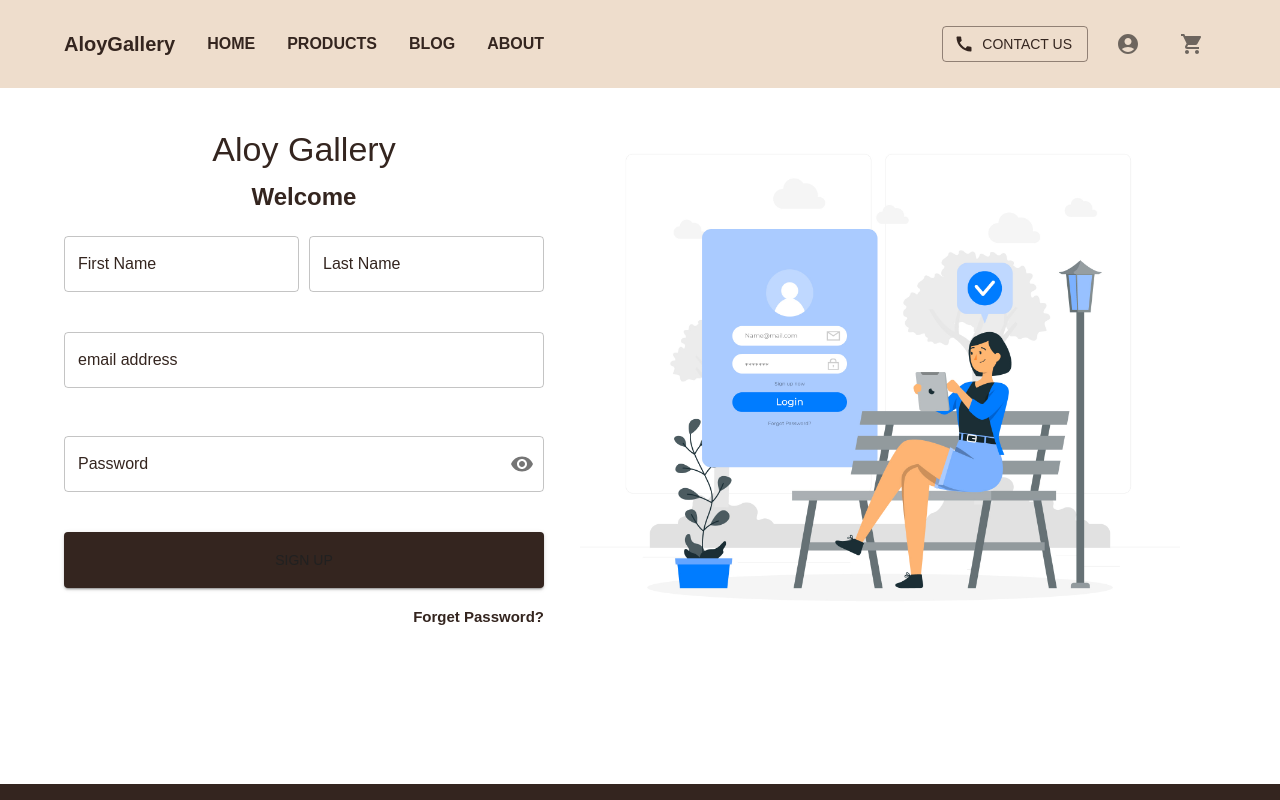
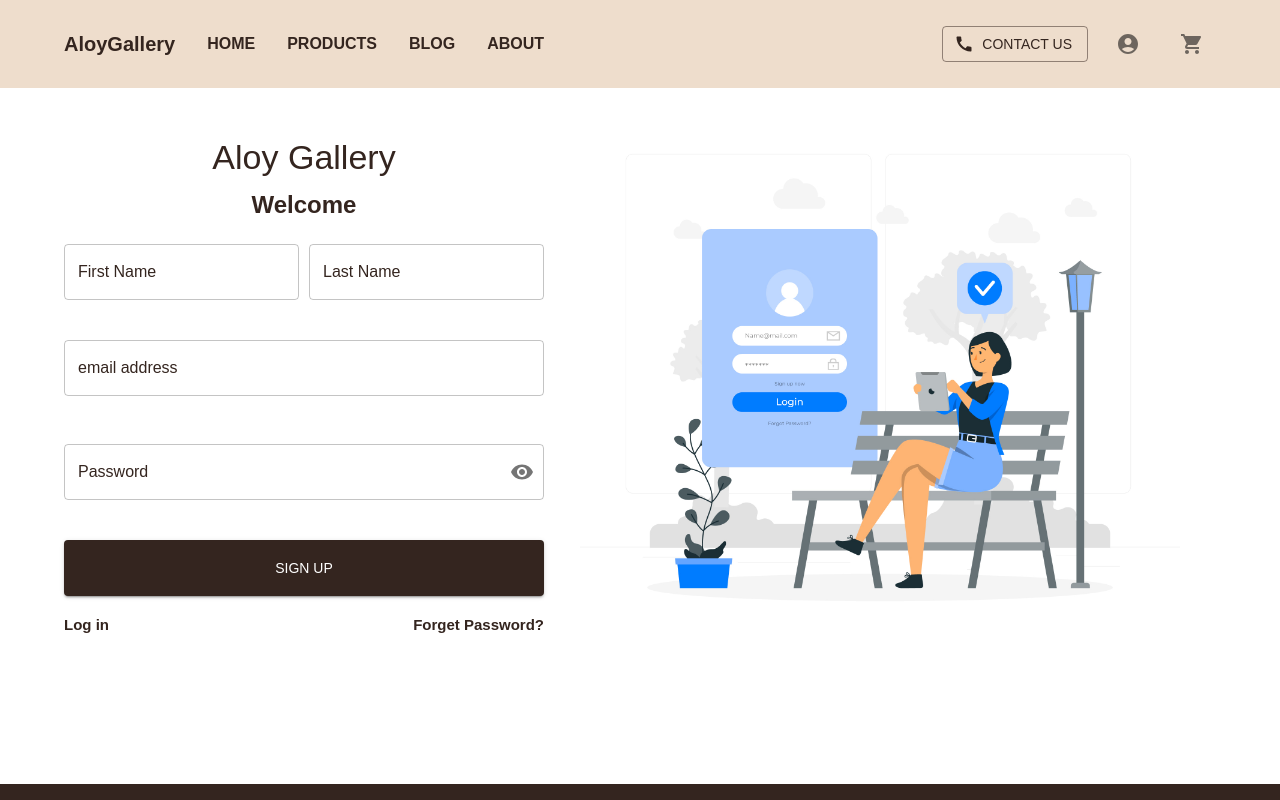
Before and after one commit to alamadrid01/e-commerce, a Next.js app: page /register in a window 1280 px wide. Shown: the top 800 px of the page. Built offline with nearby package versions, Linux system fonts and the light colour scheme.

Commit message:
Feat: Added error state to the login and register page

```diff
--- a/components/homepage-section/newsletter.tsx
+++ b/components/homepage-section/newsletter.tsx
@@ -12,10 +12,12 @@ import {
   IconButton
 } from "@mui/material";
 import { NearMe} from '@mui/icons-material/';
+import { ToastContainer, toast } from 'react-toastify';
+import 'react-toastify/dist/ReactToastify.css';
 
 const Newsletter = () => {
     const clickHandler = () =>{
-        alert("test")
+      toast("Thanks for subscribing");
     }
   return (
     <div>
@@ -38,6 +40,7 @@ const Newsletter = () => {
         <TextField
           placeholder="Email address"
           id="outlined-required"
+          type="email"
           label="Email Address"
           variant="outlined"
           sx={{ width: '50%', borderRadius: "12px" }}
@@ -54,6 +57,7 @@ const Newsletter = () => {
             ),
           }}
         />
+        <ToastContainer />
        </Stack>
       </Container>
       </Box>
--- a/package.json
+++ b/package.json
@@ -31,7 +31,9 @@
     "next-auth": "^4.18.10",
     "react": "18.2.0",
     "react-dom": "18.2.0",
+    "react-toastify": "^9.1.1",
     "swr": "^2.0.0",
+    "toastify": "^2.0.1",
     "typescript": "4.9.4"
   }
 }
--- a/pages/login/index.tsx
+++ b/pages/login/index.tsx
@@ -86,7 +86,7 @@ const Login = () => {
           margin="normal"
           value={email}
           onChange={(e) => setEmail(e.target.value)}
-          helperText={error ? "Invalid credentials" : ""}
+          helperText={error ? "Wrong Username or Password" : ""}
           error={ error}
         />
         <FormControl fullWidth sx={{ my: 5}} variant="outlined" margin="normal">
@@ -109,9 +109,11 @@ const Login = () => {
             label="Password"
             value={password}
             onChange={e => setPassword(e.target.value)}
+            // helperText={error ? "Wrong Username or Password" : ""}
+          error={ error}
           />
         </FormControl>
-        <Button variant='contained' fullWidth sx={{backgroundColor: 'primary.main' ,py: 2 }} onClick={loginHandler} disabled={loading} >Log in</Button>
+        <Button variant='contained' fullWidth sx={{backgroundColor: 'primary.main' ,py: 2, color: 'white' }} onClick={loginHandler} disabled={loading} >Log in</Button>
         <Typography variant='subtitle1' color='primary.main' sx={{ fontWeight: '600', fontSize: '15px', textAlign: 'right', my: 2 }}>
           <Link href='/register'>or sign up?</Link>
         </Typography>
--- a/pages/register/index.tsx
+++ b/pages/register/index.tsx
@@ -1,5 +1,6 @@
 import React from 'react'
 import loginImage from "../../public/login.jpg"
+import Router from "next/router";
 import Link from 'next/link'
 import axios from "axios"
 import {
@@ -23,13 +24,17 @@ import {
 import Image from 'next/image';
 import Visibility from '@mui/icons-material/Visibility';
 import VisibilityOff from '@mui/icons-material/VisibilityOff';
+import { ToastContainer, toast } from 'react-toastify';
+import 'react-toastify/dist/ReactToastify.css';
 
 const Register = () => {
     const [showPassword, setShowPassword] = React.useState(false);
+    const [loading, setLoading] = React.useState(false);
     const [firstName, setFirstName] = React.useState('');
     const [lastName, setLastName] = React.useState('');
     const [email, setEmail] = React.useState('');
     const [password, setPassword] = React.useState('');
+    const [error, setError] = React.useState(false);
 
 
   const handleClickShowPassword = () => setShowPassword((show) => !show);
@@ -39,7 +44,7 @@ const Register = () => {
   };
 
   const registerHandler = async () => {
-    const fullName = firstName + ' ' + lastName;
+    const fullName = lastName + ' ' + firstName;
     const data = {
         fullName,
         email,
@@ -53,13 +58,24 @@ const Register = () => {
     try{
         const response = await axios.post('http://localhost:3000/api/register', JSON.stringify(data), config);
         console.log(response.data);
+        toast(`Thank you for registering ${fullName}`);
+        Router.push('/login');
     }catch(err){
         console.error(err);
+        if(err.response.status === 400){
+          console.log("Invalid credentials")
+        }else if(err.response.status === 500){
+          console.log("Server error")
+        }else if(err.response.status === 409){
+          console.log("Email already exists")
+          setError(true)
+        }
     }
   }
   return (
     <div>
       <Container maxWidth="lg">
+      <ToastContainer />
         <Grid container >
             <Grid item xs={5} container direction='column' justifyContent='center' alignItems='center'>
                 <Typography variant="h4" gutterBottom>Aloy Gallery</Typography>
@@ -73,6 +89,7 @@ const Register = () => {
         margin="normal"
         value={firstName}
         onChange={(e) => setFirstName(e.target.value)}
+          error={ error}
         />
         <TextField
         label="Last Name"
@@ -80,6 +97,7 @@ const Register = () => {
         margin="normal"
         value={lastName}
         onChange={(e) => setLastName(e.target.value)}
+          error={ error}
         />
         </Stack>
         <TextField
@@ -89,6 +107,8 @@ const Register = () => {
           margin="normal"
             value={email}
             onChange={(e) => setEmail(e.target.value)}
+            helperText={error ? "Email already exist" : ""}
+          error={ error}
         />
         <FormControl fullWidth sx={{ my: 5}} variant="outlined" margin="normal">
           <InputLabel htmlFor="outlined-adornment-password">Password</InputLabel>
@@ -110,12 +130,18 @@ const Register = () => {
             label="Password"
             value={password}
             onChange={(e) => setPassword(e.target.value)}
+          error={ error}
           />
         </FormControl>
-        <Button variant='contained' fullWidth sx={{backgroundColor: 'primary.main' ,py: 2 }} onClick={registerHandler}>Sign Up</Button>
-        <Typography variant='subtitle1' color='primary.main' sx={{ fontWeight: '600', fontSize: '15px', textAlign: 'right', my: 2 }}>
+        <Button variant='contained' fullWidth sx={{backgroundColor: 'primary.main' ,py: 2, color: 'white' }} onClick={registerHandler} disabled={loading}>Sign Up</Button>
+        <Stack direction="row" justifyContent="space-between" alignItems="center" sx={{ mt: 2 }}>
+        <Typography variant='subtitle1' color='primary.main' sx={{ fontWeight: '600', fontSize: '15px', textAlign: 'left'}}>
+          <Link href='/login'>Log in</Link>
+        </Typography>
+        <Typography variant='subtitle1' color='primary.main' sx={{ fontWeight: '600', fontSize: '15px', textAlign: 'right'}}>
           <Link href='/forgot-password'>Forget Password?</Link>
         </Typography>
+        </Stack>
       </div>
     </Box>
             </Grid>
```
Also changed, not shown: pages/product/[productId].tsx (+17 -0 lines), 1 other file (tests, documents, lock files or other folders).
